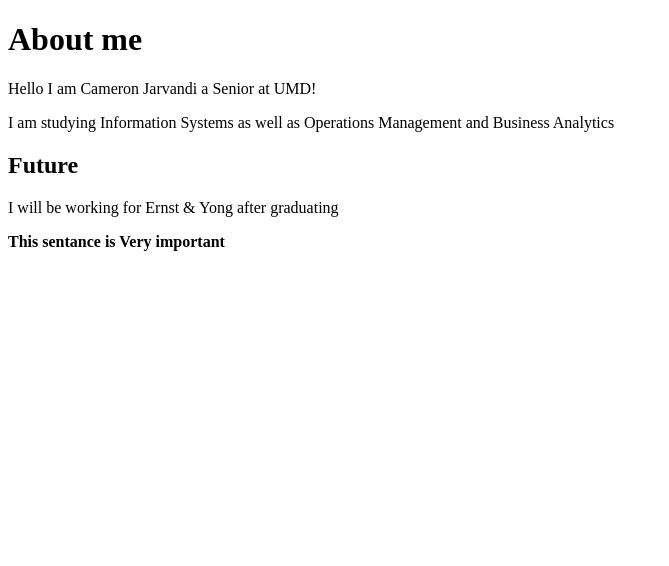
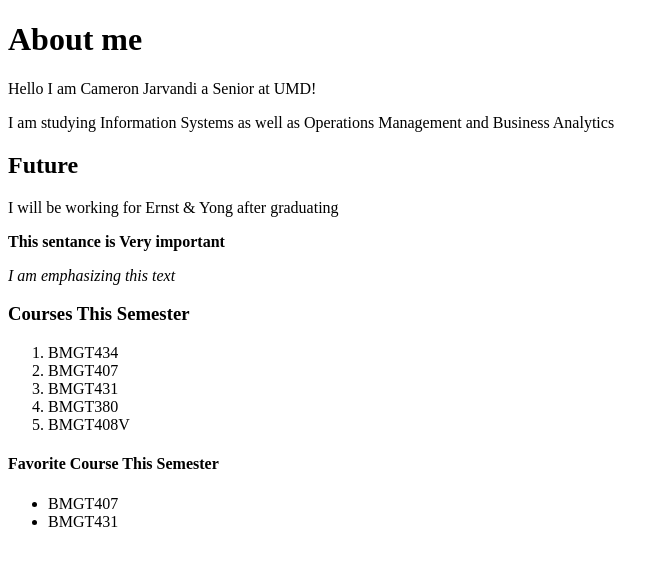
Before and after one commit to CJarvandi/helloWorld, a Flask app: page /about in a window 1280 px wide. Shown: the top 566 px of the page, without its empty margins (0-669 px from the left). Run offline with Flask 3, Linux system fonts and the light colour scheme.

Commit message:
Added ordered and unordered lists regarding courses this semester

```diff
--- a/Templates/about.html
+++ b/Templates/about.html
@@ -11,5 +11,19 @@
     <h2> Future</h2>
     <p>I will be working for Ernst & Yong after graduating</p>
     <p><Strong>This sentance is Very important</Strong></p>
+    <p><em>I am emphasizing this text</em></p>
+    <h3>Courses This Semester</h3>
+    <ol>
+    <li>BMGT434</li>
+    <li>BMGT407</li>
+    <li>BMGT431</li>
+    <li>BMGT380</li>
+    <li>BMGT408V</li>
+    </ol>
+    <h4>Favorite Course This Semester</h4>
+    <ul>
+        <li>BMGT407</li>
+        <li>BMGT431</li>
+    </ul>
 </body>
 </html>
```
